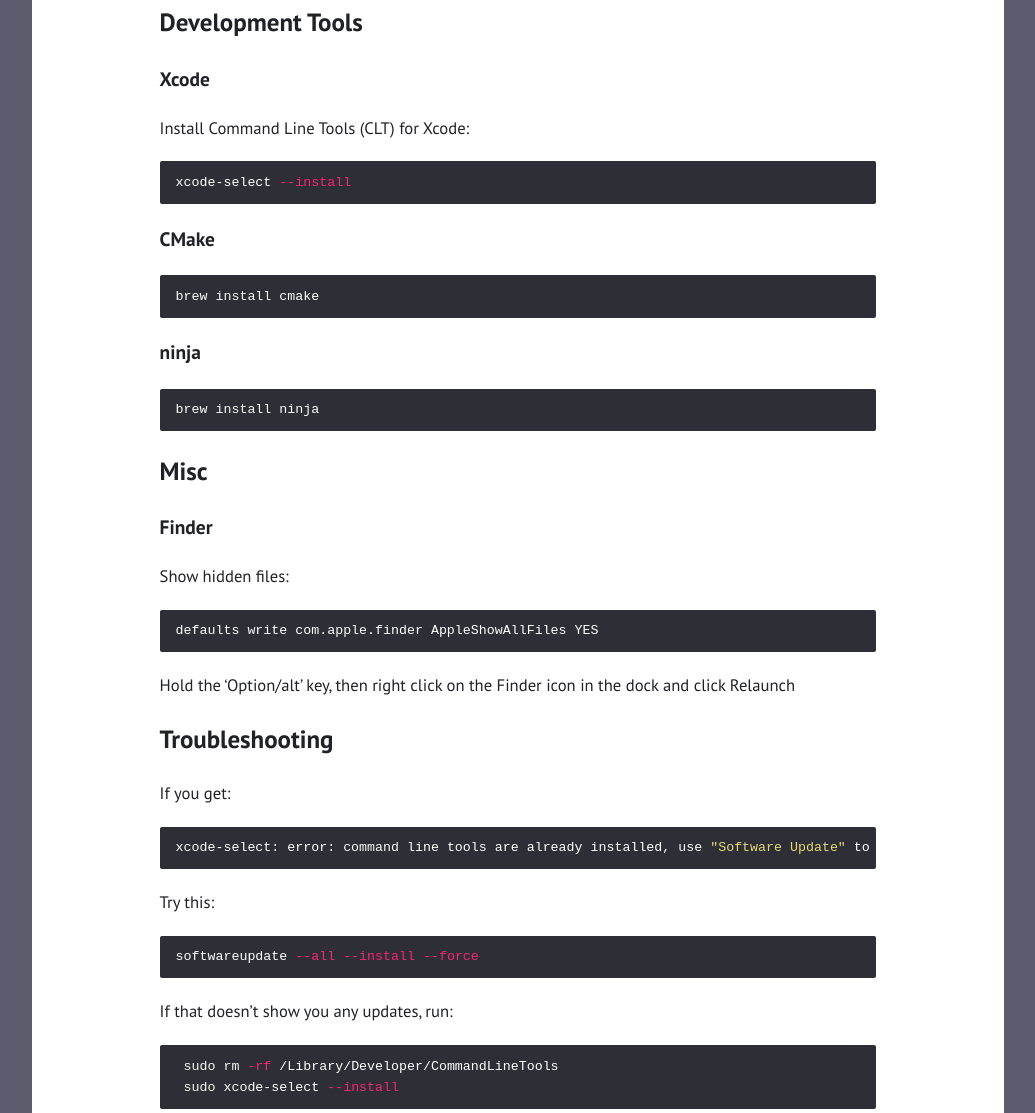
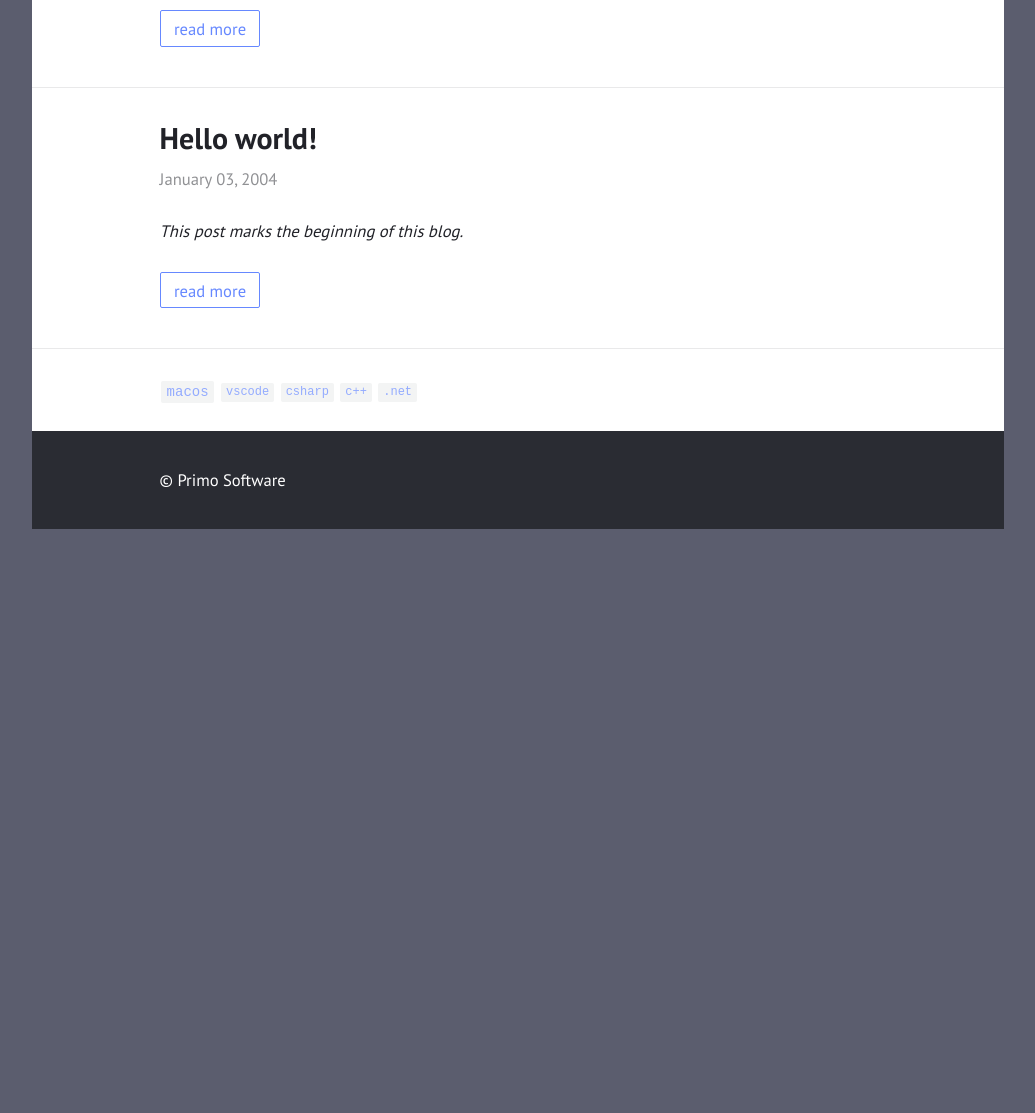
Before and after one commit to primosoftware/primosoftware-blog, a plain HTML site: page index.html in a window 1280 px wide. Shown: the part 1900-3013 px from the top of the page, without its empty margins (122-1157 px from the left). After the commit the page ends 2429 px from the top, so only its background shows below. Drawn offline with Linux system fonts and the light colour scheme.

Commit message:
Auto push at 2023-12-10 16:19:13

```diff
--- a/feed.xml
+++ b/feed.xml
@@ -1,4 +1,4 @@
-<?xml version="1.0" encoding="utf-8"?><feed xmlns="http://www.w3.org/2005/Atom" xml:lang="en"><generator uri="https://jekyllrb.com/" version="4.2.2">Jekyll</generator><link href="/feed.xml" rel="self" type="application/atom+xml" /><link href="/" rel="alternate" type="text/html" hreflang="en" /><updated>2023-12-10T16:17:49-08:00</updated><id>/feed.xml</id><title type="html">Primo Software</title><subtitle>&amp;copy; Primo Software</subtitle><author><name>Primo Software</name></author><entry><title type="html">Getting Started with .NET and Visual Studio Code on macOS</title><link href="/getting-started-net-visual-studio-code-macos/" rel="alternate" type="text/html" title="Getting Started with .NET and Visual Studio Code on macOS" /><published>2023-11-15T00:00:00-08:00</published><updated>2023-11-15T00:00:00-08:00</updated><id>/getting-started-net-visual-studio-code-macos</id><content type="html" xml:base="/getting-started-net-visual-studio-code-macos/"><![CDATA[<p>Before going through these steps make sure you have done <a href="/setup-net-development-environment-macos">Setup .NET development environment on macOS</a></p>
+<?xml version="1.0" encoding="utf-8"?><feed xmlns="http://www.w3.org/2005/Atom" xml:lang="en"><generator uri="https://jekyllrb.com/" version="4.2.2">Jekyll</generator><link href="/feed.xml" rel="self" type="application/atom+xml" /><link href="/" rel="alternate" type="text/html" hreflang="en" /><updated>2023-12-10T16:19:13-08:00</updated><id>/feed.xml</id><title type="html">Primo Software</title><subtitle>&amp;copy; Primo Software</subtitle><author><name>Primo Software</name></author><entry><title type="html">Getting Started with .NET and Visual Studio Code on macOS</title><link href="/getting-started-net-visual-studio-code-macos/" rel="alternate" type="text/html" title="Getting Started with .NET and Visual Studio Code on macOS" /><published>2023-11-15T00:00:00-08:00</published><updated>2023-11-15T00:00:00-08:00</updated><id>/getting-started-net-visual-studio-code-macos</id><content type="html" xml:base="/getting-started-net-visual-studio-code-macos/"><![CDATA[<p>Before going through these steps make sure you have done <a href="/setup-net-development-environment-macos">Setup .NET development environment on macOS</a></p>
 
 <h2 id="visual-studio-code">Visual Studio Code</h2>
 
@@ -317,4 +317,4 @@ build/
 
 <div class="language-bash highlighter-rouge"><div class="highlight"><pre class="highlight"><code> <span class="nb">sudo rm</span> <span class="nt">-rf</span> /Library/Developer/CommandLineTools
  <span class="nb">sudo </span>xcode-select <span class="nt">--install</span>
-</code></pre></div></div>]]></content><author><name>Primo Software</name></author><category term="c++" /><category term="macos" /><summary type="html"><![CDATA[Homebrew Install Homebrew: /bin/bash -c "$(curl -fsSL https://raw.githubusercontent.com/Homebrew/install/HEAD/install.sh)" Development Tools Xcode Install Command Line Tools (CLT) for Xcode: xcode-select --install CMake brew install cmake ninja brew install ninja Misc Finder Show hidden files: defaults write com.apple.finder AppleShowAllFiles YES Hold the ‘Option/alt’ key, then right click on the Finder icon in the dock and click Relaunch Troubleshooting If you get: xcode-select: error: command line tools are already installed, use "Software Update" to install updates Try this: softwareupdate --all --install --force If that doesn’t show you any updates, run: sudo rm -rf /Library/Developer/CommandLineTools sudo xcode-select --install]]></summary></entry><entry><title type="html">Hello world!</title><link href="/hello-world/" rel="alternate" type="text/html" title="Hello world!" /><published>2004-01-03T00:00:00-08:00</published><updated>2004-01-03T00:00:00-08:00</updated><id>/hello-world</id><content type="html" xml:base="/hello-world/"><![CDATA[<p><em>This post marks the beginning of this blog.</em></p>]]></content><author><name>Primo Software</name></author><summary type="html"><![CDATA[This post marks the beginning of this blog.]]></summary></entry></feed>
+</code></pre></div></div>]]></content><author><name>Primo Software</name></author><category term="c++" /><category term="macos" /><summary type="html"><![CDATA[Homebrew Install Homebrew: /bin/bash -c "$(curl -fsSL https://raw.githubusercontent.com/Homebrew/install/HEAD/install.sh)"]]></summary></entry><entry><title type="html">Hello world!</title><link href="/hello-world/" rel="alternate" type="text/html" title="Hello world!" /><published>2004-01-03T00:00:00-08:00</published><updated>2004-01-03T00:00:00-08:00</updated><id>/hello-world</id><content type="html" xml:base="/hello-world/"><![CDATA[<p><em>This post marks the beginning of this blog.</em></p>]]></content><author><name>Primo Software</name></author><summary type="html"><![CDATA[This post marks the beginning of this blog.]]></summary></entry></feed>
--- a/index.html
+++ b/index.html
@@ -107,54 +107,6 @@
 <div class="language-bash highlighter-rouge"><div class="highlight"><pre class="highlight"><code>/bin/bash <span class="nt">-c</span> <span class="s2">"</span><span class="si">$(</span>curl <span class="nt">-fsSL</span> https://raw.githubusercontent.com/Homebrew/install/HEAD/install.sh<span class="si">)</span><span class="s2">"</span>
 </code></pre></div></div>
 
-<h2 id="development-tools">Development Tools</h2>
-
-<h3 id="xcode">Xcode</h3>
-
-<p>Install Command Line Tools (CLT) for Xcode:</p>
-
-<div class="language-bash highlighter-rouge"><div class="highlight"><pre class="highlight"><code>xcode-select <span class="nt">--install</span>
-</code></pre></div></div>
-
-<h3 id="cmake">CMake</h3>
-
-<div class="language-bash highlighter-rouge"><div class="highlight"><pre class="highlight"><code>brew <span class="nb">install </span>cmake
-</code></pre></div></div>
-
-<h3 id="ninja">ninja</h3>
-
-<div class="language-bash highlighter-rouge"><div class="highlight"><pre class="highlight"><code>brew <span class="nb">install </span>ninja
-</code></pre></div></div>
-
-<h2 id="misc">Misc</h2>
-
-<h3 id="finder">Finder</h3>
-
-<p>Show hidden files:</p>
-
-<div class="language-bash highlighter-rouge"><div class="highlight"><pre class="highlight"><code>defaults write com.apple.finder AppleShowAllFiles YES
-</code></pre></div></div>
-
-<p>Hold the ‘Option/alt’ key, then right click on the Finder icon in the dock and click Relaunch</p>
-
-<h2 id="troubleshooting">Troubleshooting</h2>
-
-<p>If you get:</p>
-
-<div class="language-bash highlighter-rouge"><div class="highlight"><pre class="highlight"><code>xcode-select: error: <span class="nb">command </span>line tools are already installed, use <span class="s2">"Software Update"</span> to <span class="nb">install </span>updates
-</code></pre></div></div>
-
-<p>Try this:</p>
-
-<div class="language-bash highlighter-rouge"><div class="highlight"><pre class="highlight"><code>softwareupdate <span class="nt">--all</span> <span class="nt">--install</span> <span class="nt">--force</span>
-</code></pre></div></div>
-
-<p>If that doesn’t show you any updates, run:</p>
-
-<div class="language-bash highlighter-rouge"><div class="highlight"><pre class="highlight"><code> <span class="nb">sudo rm</span> <span class="nt">-rf</span> /Library/Developer/CommandLineTools
- <span class="nb">sudo </span>xcode-select <span class="nt">--install</span>
-</code></pre></div></div>
-
     <div class="more"><a href="/setup-cpp-development-environment-macos/">read more</a></div>
   </article>
 
```
